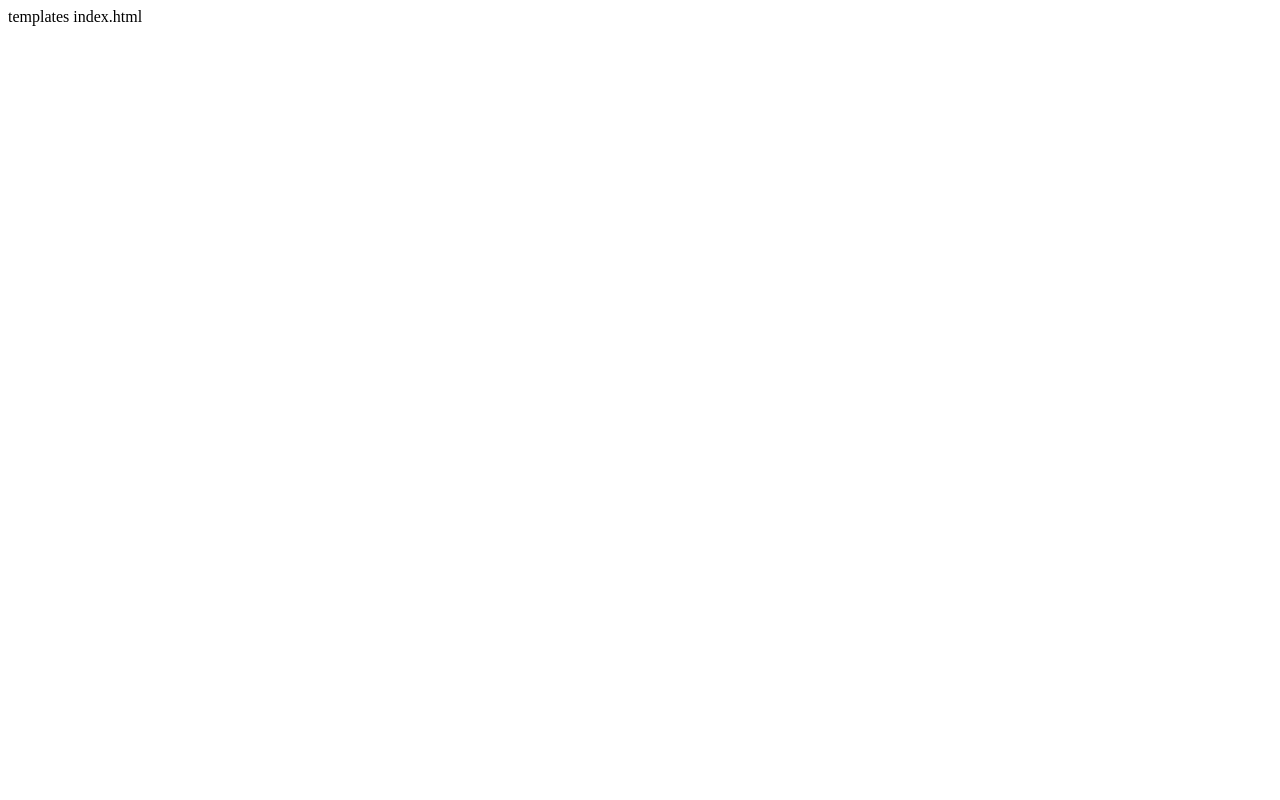
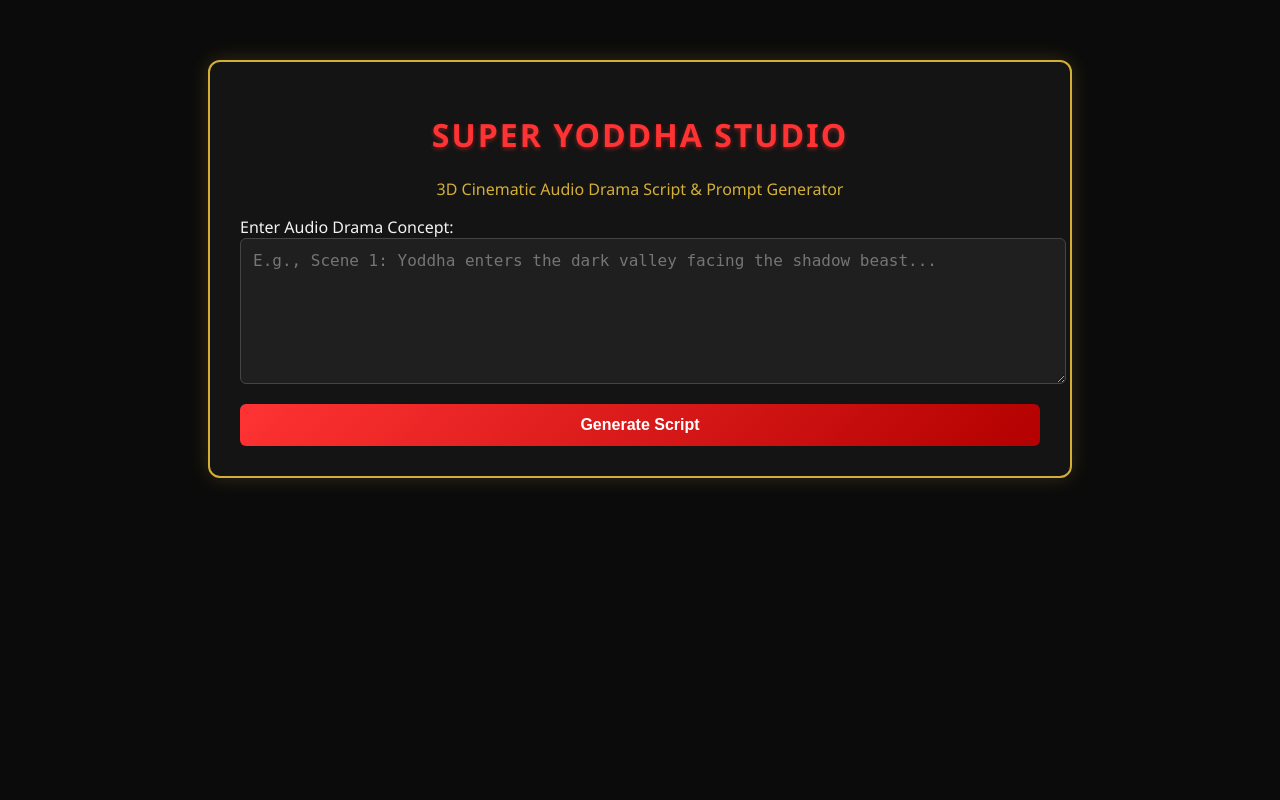
Before and after one commit to badmashromeo0007-design/-, a Flask app: page / in a window 1280 px wide. Before the commit the page is almost empty. Run offline with Flask 3, Linux system fonts and the light colour scheme.

Commit message:
Update index.html

```diff
--- a/templates/index.html
+++ b/templates/index.html
@@ -1,2 +1,120 @@
-templates
-index.html
+
+<!DOCTYPE html>
+<html lang="en">
+<head>
+    <meta charset="UTF-8">
+    <meta name="viewport" content="width=device-width, initial-scale=1.0">
+    <title>SUPER YODDHA - 3D Cinematic Audio Studio</title>
+    <style>
+        body {
+            background-color: #0b0b0b;
+            color: #f3f3f3;
+            font-family: 'Segoe UI', Tahoma, Geneva, Verdana, sans-serif;
+            margin: 0;
+            padding: 20px;
+        }
+        .container {
+            max-width: 800px;
+            margin: 40px auto;
+            background: #141414;
+            border: 2px solid #d4af37;
+            border-radius: 12px;
+            padding: 30px;
+            box-shadow: 0 0 20px rgba(212, 175, 55, 0.2);
+        }
+        h1 {
+            text-align: center;
+            color: #ff3333;
+            text-transform: uppercase;
+            letter-spacing: 2px;
+            text-shadow: 0 2px 4px rgba(255, 51, 51, 0.4);
+        }
+        textarea {
+            width: 100%;
+            height: 120px;
+            background: #1f1f1f;
+            border: 1px solid #444;
+            color: #fff;
+            padding: 12px;
+            border-radius: 6px;
+            font-size: 16px;
+            margin-bottom: 15px;
+            resize: vertical;
+        }
+        textarea:focus {
+            border-color: #d4af37;
+            outline: none;
+        }
+        button {
+            background: linear-gradient(135deg, #ff3333, #b30000);
+            color: white;
+            border: none;
+            padding: 12px 24px;
+            font-size: 16px;
+            font-weight: bold;
+            border-radius: 6px;
+            cursor: pointer;
+            width: 100%;
+            transition: 0.3s;
+        }
+        button:hover {
+            background: linear-gradient(135deg, #ff4d4d, #cc0000);
+            box-shadow: 0 0 10px rgba(255, 51, 51, 0.5);
+        }
+        .output-box {
+            margin-top: 25px;
+            background: #1a1a1a;
+            border-left: 4px solid #d4af37;
+            padding: 20px;
+            border-radius: 4px;
+            white-space: pre-wrap;
+            line-height: 1.6;
+        }
+    </style>
+</head>
+<body>
+    <div class="container">
+        <h1>Super Yoddha Studio</h1>
+        <p style="text-align: center; color: #d4af37;">3D Cinematic Audio Drama Script & Prompt Generator</p>
+
+        <label for="prompt">Enter Audio Drama Concept:</label>
+        <textarea id="prompt" placeholder="E.g., Scene 1: Yoddha enters the dark valley facing the shadow beast..."></textarea>
+
+        <button onclick="generateScript()">Generate Script</button>
+
+        <div id="output" class="output-box" style="display: none;"></div>
+    </div>
+
+    <script>
+        async function generateScript() {
+            const promptText = document.getElementById('prompt').value;
+            const outputDiv = document.getElementById('output');
+
+            if (!promptText) {
+                alert('Please enter a prompt!');
+                return;
+            }
+
+            outputDiv.style.display = 'block';
+            outputDiv.innerText = 'Generating cinematic experience... Please wait...';
+
+            try {
+                const response = await fetch('/generate', {
+                    method: 'POST',
+                    headers: { 'Content-Type': 'application/json' },
+                    body: JSON.stringify({ prompt: promptText })
+                });
+
+                const data = await response.json();
+                if (response.ok) {
+                    outputDiv.innerText = data.result;
+                } else {
+                    outputDiv.innerText = 'Error: ' + (data.error || 'Something went wrong');
+                }
+            } catch (err) {
+                outputDiv.innerText = 'Network Error: ' + err.message;
+            }
+        }
+    </script>
+</body>
+</html>
```
